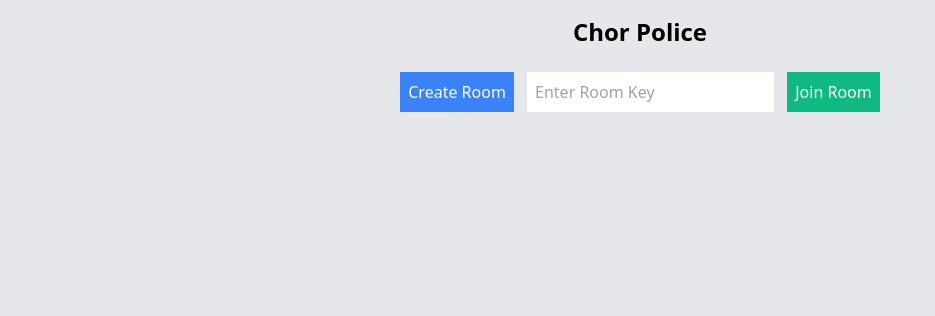
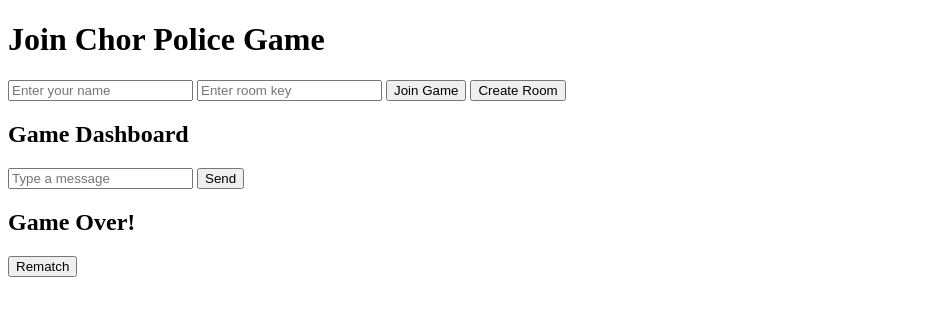
Before and after one commit to Mahfazzalin/chor_police_game, a Flask app: page / in a window 1280 px wide. Shown: the top 316 px of the page, without its empty margins (0-935 px from the left). Run offline with Flask 3, Linux system fonts and the light colour scheme; some libraries are stand-ins or nearby versions.

Commit message:
update index.html

```diff
--- a/templates/index.html
+++ b/templates/index.html
@@ -3,153 +3,39 @@
 <head>
     <meta charset="UTF-8">
     <meta name="viewport" content="width=device-width, initial-scale=1.0">
-    <title>Chor Police - Landing Page</title>
-    <script src="https://cdn.socket.io/4.0.0/socket.io.min.js"></script>
-    <link href="https://cdn.jsdelivr.net/npm/tailwindcss@2.2.19/dist/tailwind.min.css" rel="stylesheet">
+    <title>Chor Police Game</title>
+    <link href="/static/css/tailwind.css" rel="stylesheet">
 </head>
-<body class="bg-gray-200">
-    <div class="container mx-auto p-4">
-        <h1 class="text-2xl font-bold text-center">Chor Police</h1>
-        <div id="landing" class="text-center mt-4">
-            <button onclick="createRoom()" class="bg-blue-500 text-white p-2 m-2">Create Room</button>
-            <input id="room-key" class="border p-2" placeholder="Enter Room Key"/>
-            <button onclick="joinRoom()" class="bg-green-500 text-white p-2 m-2">Join Room</button>
+<body class="bg-gray-100 p-5">
+    <div id="game" class="container mx-auto">
+        <div id="join-game" class="mb-5">
+            <h1 class="text-2xl mb-3">Join Chor Police Game</h1>
+            <input type="text" id="username" class="border p-2 mb-2" placeholder="Enter your name">
+            <input type="text" id="room" class="border p-2 mb-2" placeholder="Enter room key">
+            <button onclick="joinGame()" class="bg-blue-500 text-white p-2">Join Game</button>
+            <button onclick="createRoom()" class="bg-green-500 text-white p-2">Create Room</button>
         </div>
-        <div id="game" class="mt-4 hidden">
-            <h2 id="player-name" class="text-xl font-bold"></h2>
-            <p id="round-number" class="text-lg font-semibold text-center mt-2"></p>
-            <button id="start-shuffle" onclick="startShuffle()" class="bg-green-500 text-white p-2 mt-2 hidden">Start Shuffle</button>
-            <div id="dashboard" class="mt-4">
-                <!-- Player's dashboard will be updated here -->
+        <div id="dashboard" class="hidden">
+            <h2 class="text-xl mb-3">Game Dashboard</h2>
+            <div id="round-number" class="mb-3"></div>
+            <div id="cards"></div>
+            <div id="commands" class="mt-3"></div>
+            <div id="points" class="mt-3"></div>
+            <div id="chat" class="mt-3">
+                <input type="text" id="message" class="border p-2 mb-2" placeholder="Type a message">
+                <button onclick="sendMessage()" class="bg-blue-500 text-white p-2">Send</button>
+                <div id="messages" class="mt-3"></div>
             </div>
         </div>
         <div id="game-over" class="hidden">
-            <h2 class="text-xl font-bold">Game Over</h2>
-            <p id="game-over-round" class="font-semibold text-lg"></p>
-            <div id="rankings">
-                <!-- Rankings will be displayed here -->
-            </div>
-            <button id="rematch-button" onclick="rematchGame()" class="bg-yellow-500 text-white p-2 mt-4">Rematch</button>
+            <h2 class="text-2xl mb-3">Game Over!</h2>
+            <div id="game-over-round" class="mb-3"></div>
+            <div id="rankings"></div>
+            <button onclick="rematchGame()" class="bg-green-500 text-white p-2 mt-3">Rematch</button>
         </div>
     </div>
-    <script>
-        var socket = io();
-        var username;
-        var roomKey;
-        var king;
-        var police;
-        var players = {};
-        var roundNumber;
-        var maxRounds;
-        var currentTurn;
 
-        function createRoom() {
-            socket.emit('create_room');
-        }
-
-        socket.on('room_created', function(data) {
-            roomKey = data.room_key;
-            alert(`Room created! Your room key is: ${roomKey}`);
-            document.getElementById('room-key').value = roomKey;
-        });
-
-        function joinRoom() {
-            username = prompt("Enter your name:");
-            roomKey = document.getElementById('room-key').value;
-            socket.emit('join_room', {'room_key': roomKey, 'username': username});
-            document.getElementById('landing').classList.add('hidden');
-            document.getElementById('game').classList.remove('hidden');
-            document.getElementById('player-name').innerText = `Hello, ${username}`;
-        }
-
-        function startShuffle() {
-            socket.emit('start_shuffle', {'room_key': roomKey});
-        }
-
-        socket.on('start_shuffle', function(data) {
-            roundNumber = data.round;
-            maxRounds = data.max_rounds;
-            currentTurn = data.current_turn;
-            document.getElementById('round-number').innerText = `Round ${roundNumber}/${maxRounds}`;
-            if (currentTurn === Object.keys(players).indexOf(username)) {
-                document.getElementById('start-shuffle').classList.remove('hidden');
-            }
-        });
-
-        socket.on('cards_assigned', function(data) {
-            players = data.players;
-            roundNumber = data.round;
-            maxRounds = data.max_rounds;
-            currentTurn = data.current_turn;
-            var dashboard = document.getElementById('dashboard');
-            dashboard.innerHTML = Object.keys(players).map(player =>
-                `<p>${player} (${players[player].card}): ${players[player].points} points</p>`
-            ).join('');
-            document.getElementById('round-number').innerText = `Round ${roundNumber}/${maxRounds}`;
-
-            if (players[username].card === "King") {
-                var kingOptions = `<button onclick="giveOrder('Thief')" class="bg-red-500 text-white p-2 mt-2">Catch Thief</button>
-                                   <button onclick="giveOrder('Robbery')" class="bg-red-500 text-white p-2 mt-2">Catch Robbery</button>`;
-                dashboard.innerHTML += `<div>${kingOptions}</div>`;
-            }
-            if (players[username].card === "Police") {
-                king = Object.keys(players).find(p => players[p].card === "King");
-                document.getElementById('dashboard').innerHTML += `<p>Waiting for King (${king}) to give an order...</p>`;
-            }
-        });
-
-        socket.on('police_order', function(data) {
-            if (players[username].card === "Police") {
-                var options = Object.keys(players).filter(p => p !== username && p !== data.king).map(p =>
-                    `<button onclick="policeAction('${p}', '${data.command}')" class="bg-red-500 text-white p-2 mt-2">Catch ${p}</button>`
-                ).join('');
-                var dashboard = document.getElementById('dashboard');
-                dashboard.innerHTML += `<p>As Police, choose a player to catch</p>${options}`;
-            }
-        });
-
-        socket.on('update', function(data) {
-            players = data.players;
-            var dashboard = document.getElementById('dashboard');
-            dashboard.innerHTML = Object.keys(players).map(player =>
-                `<p>${player} (${players[player].card}): ${players[player].points} points</p>`
-            ).join('');
-        });
-
-        socket.on('round_complete', function(data) {
-            players = data.players;
-            roundNumber = data.round;
-            document.getElementById('round-number').innerText = `Round ${roundNumber}/${maxRounds}`;
-            var dashboard = document.getElementById('dashboard');
-            dashboard.innerHTML = Object.keys(players).map(player =>
-                `<p>${player} (${players[player].card}): ${players[player].points} points</p>`
-            ).join('');
-        });
-
-        socket.on('game_over', function(data) {
-            document.getElementById('game').classList.add('hidden');
-            document.getElementById('game-over').classList.remove('hidden');
-            document.getElementById('game-over-round').innerText = `Game Over! Rounds played: ${data.round}`;
-            var rankingsDiv = document.getElementById('rankings');
-            rankingsDiv.innerHTML = '<h3>Rankings:</h3>';
-            data.rankings.forEach(function(rank, index) {
-                rankingsDiv.innerHTML += `<p>${index + 1}. ${rank.username}: ${rank.points} points</p>`;
-            });
-        });
-
-        function giveOrder(command) {
-            socket.emit('king_order', {'king': username, 'command': command, 'room_key': roomKey});
-        }
-
-        function policeAction(target, command) {
-            socket.emit('police_action', {'police': username, 'target': target, 'command': command, 'king': king, 'room_key': roomKey});
-        }
-
-        function rematchGame() {
-            socket.emit('rematch', {'room_key': roomKey});
-            document.getElementById('game-over').classList.add('hidden');
-            document.getElementById('game').classList.remove('hidden');
-        }
-    </script>
+    <script src="https://cdnjs.cloudflare.com/ajax/libs/socket.io/4.0.1/socket.io.js"></script>
+    <script src="/static/js/game.js"></script>
 </body>
 </html>
```
Also changed, not shown: static/css/tailwind.css (added), static/js/admin.js (added), static/js/game.js (added).
